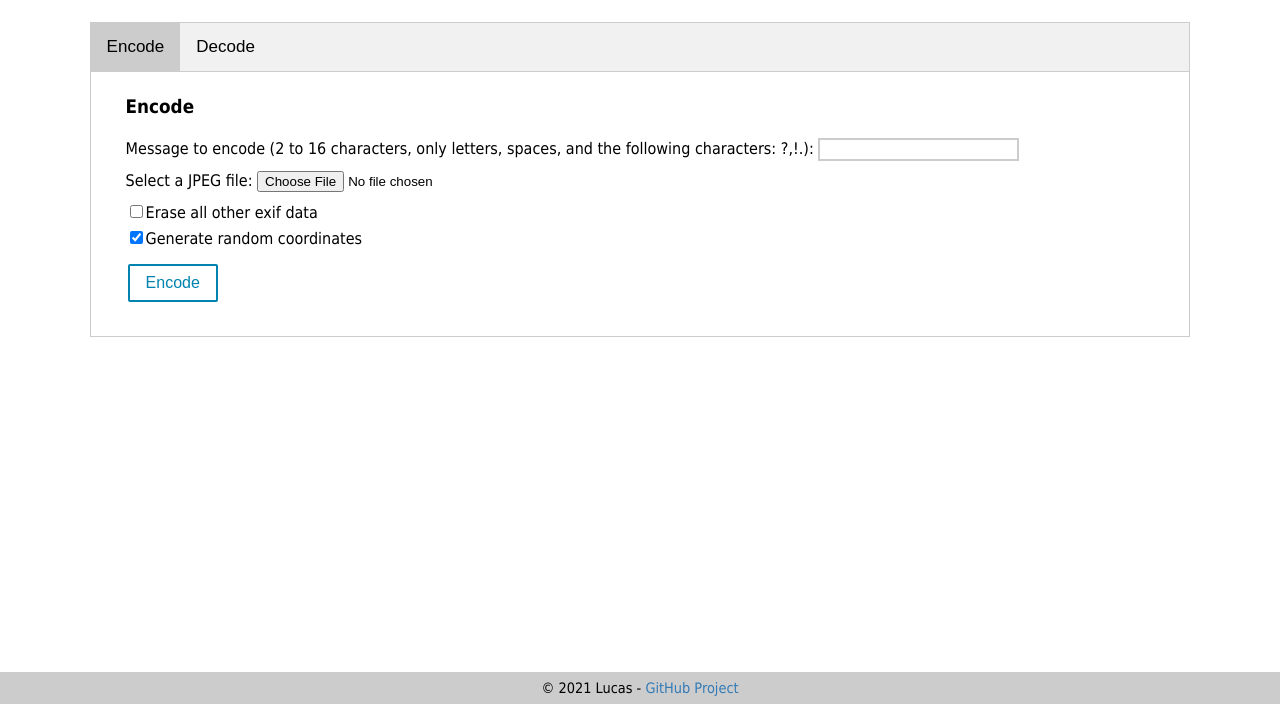
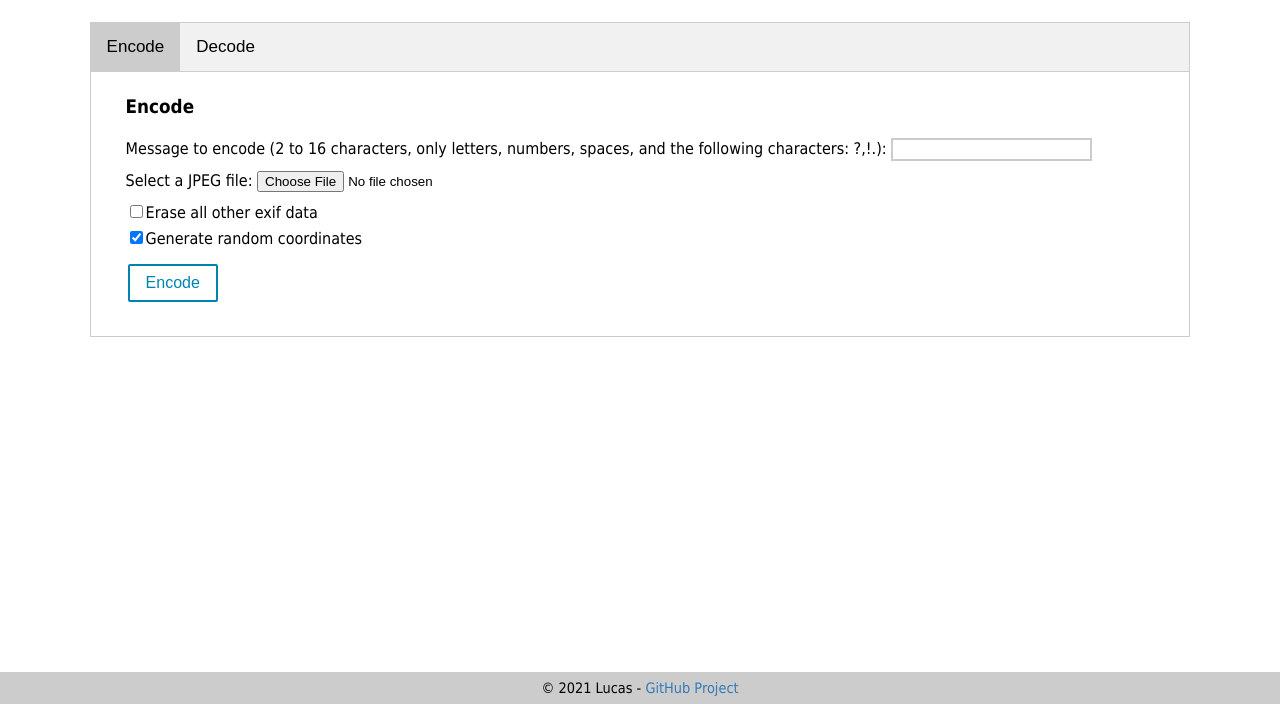
Before and after one commit to LucasN-dev/EXIF-GPS-Steganography, a plain HTML site: page index.html in a window 1280 px wide. Shown: the part 96-800 px from the top of the page. Drawn offline with nearby package versions, Linux system fonts and the light colour scheme.

Commit message:
adding numbers to authorized characters

```diff
--- a/index.html
+++ b/index.html
@@ -22,8 +22,8 @@
 <div id="Encode" class="tabcontent">
   <h3>Encode</h3>
     <form onsubmit="if (checkJpg() && checkCoord('latCust') && checkCoord('lngCust')){handleFileSelectEnc();}return false;">
-        <label class="spacer" for="message">Message to encode (2 to 16 characters, only letters, spaces, and the following characters: ?,!.): </label>
-        <input class="spacer" type="text" id="message" name="message" required minlength="2" maxlength="16" size="22" pattern="[A-Za-z \.!?,]{2,16}"><br>
+        <label class="spacer" for="message">Message to encode (2 to 16 characters, only letters, numbers, spaces, and the following characters: ?,!.): </label>
+        <input class="spacer" type="text" id="message" name="message" required minlength="2" maxlength="16" size="22" pattern="[0-9A-Za-z \.!?,]{2,16}"><br>
         <label class="spacer" for="file">Select a JPEG file: </label>
         <input class="spacer" type="file" id="files" class="form" accept="image/jpeg" onchange="checkJpg();" required/>
 
```
